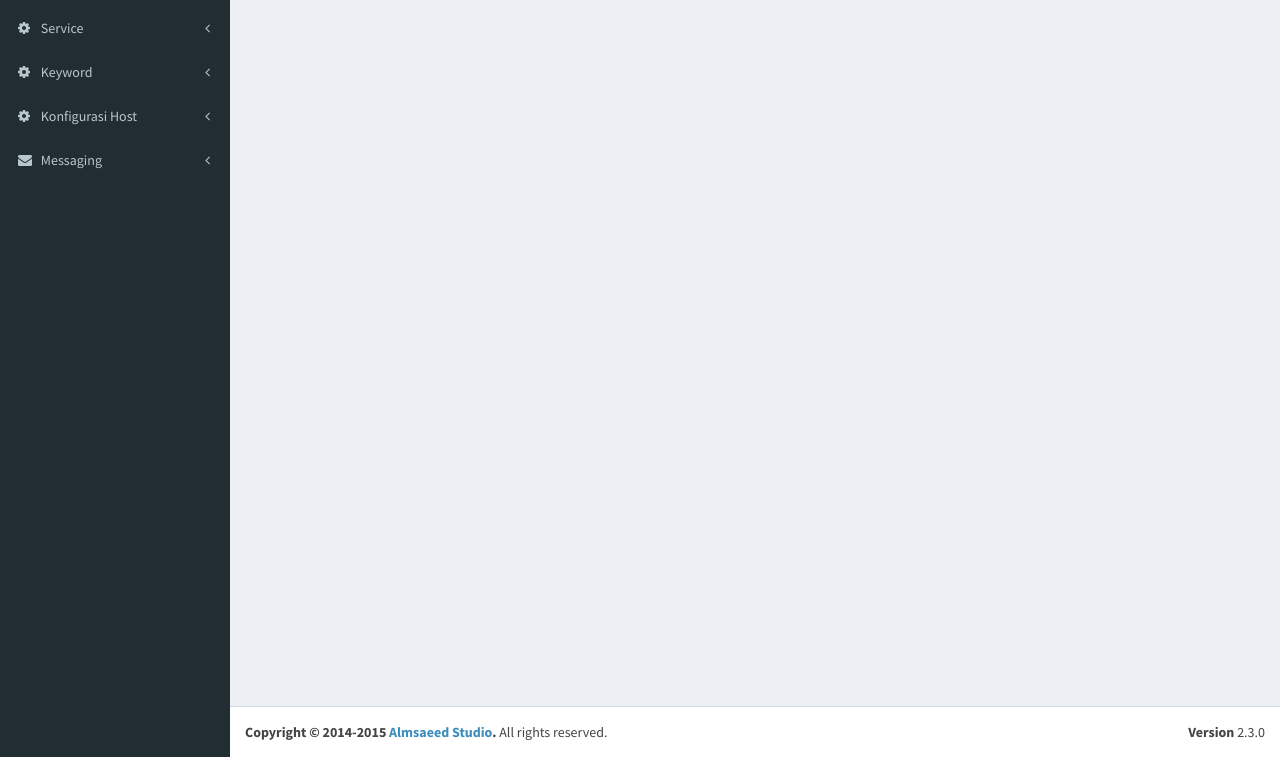
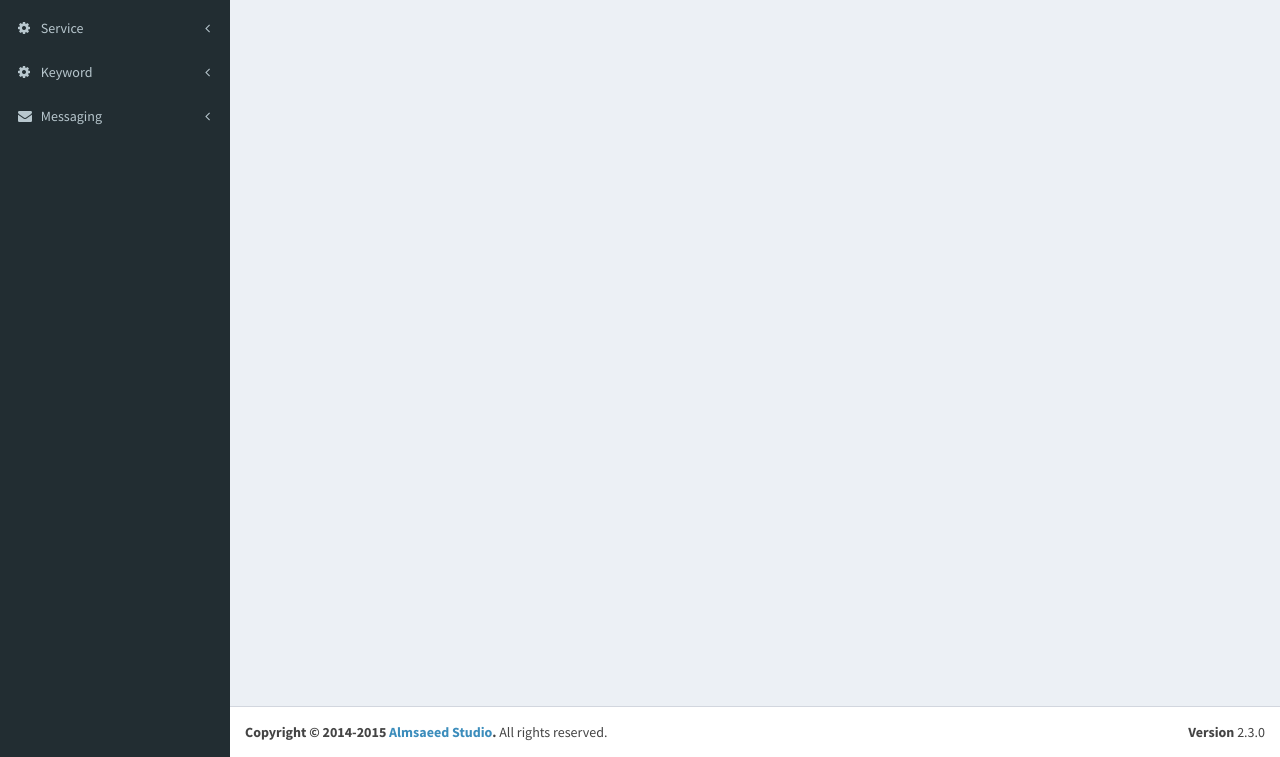
Before and after one commit to iansaviour/respon, a PHP site: page /config_host.php in a window 1280 px wide; the page is wider, and only the part inside the window is pictured. Shown: the part 247-1004 px from the top of that part. Run offline with PHP 8.4, Linux system fonts and the light colour scheme; the visitor is signed in with stand-in values (Sample User, id 1); data that the repository does not hold is empty; some libraries are stand-ins or nearby versions.

Commit message:
Remove remote menu

```diff
--- a/includes/top.php
+++ b/includes/top.php
@@ -148,16 +148,6 @@
             </li>
             <li class="treeview">
               <a href="#">
-                <i class="fa fa-cog"></i>
-                <span>Konfigurasi Host</span>
-                <i class="fa fa-angle-left pull-right"></i>
-              </a>
-              <ul class="treeview-menu">
-                <li><a href="confighost.php"><i class="fa fa-database"></i> Konfigurasi Host </a></li>
-              </ul>
-            </li>
-            <li class="treeview">
-              <a href="#">
                 <i class="fa fa-envelope"></i>
                 <span>Messaging</span>
                 <i class="fa fa-angle-left pull-right"></i>
```
